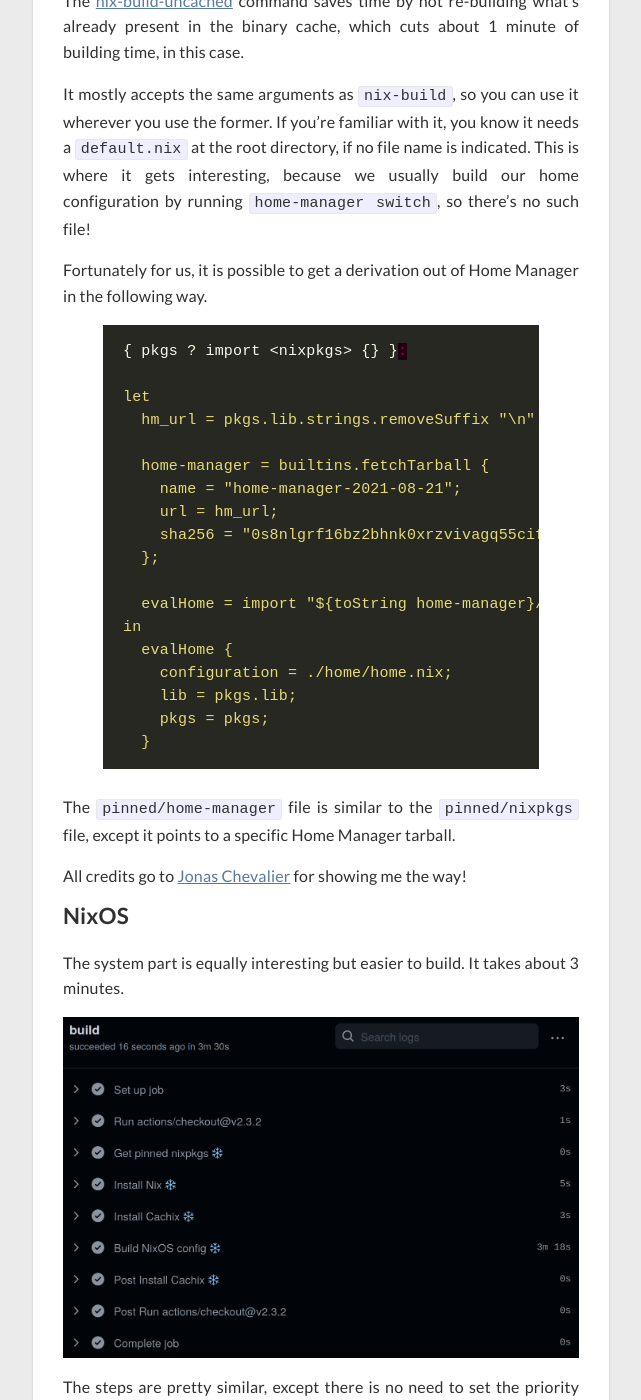
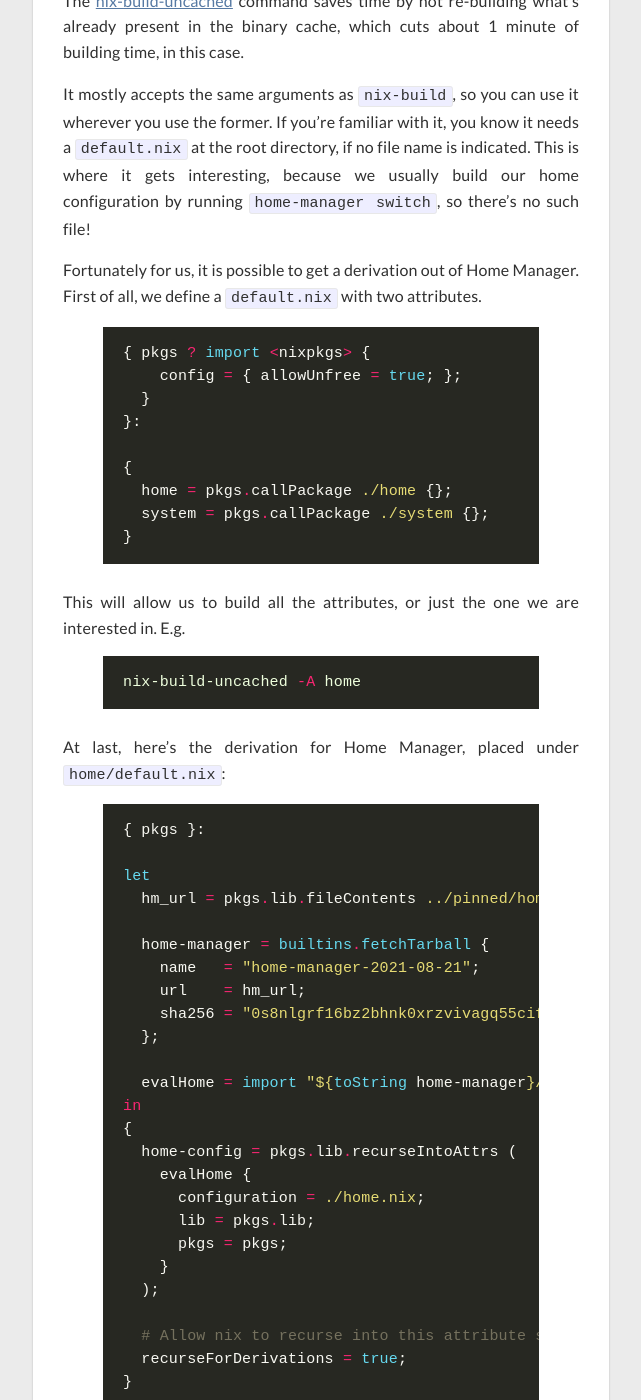
Before and after one commit to gvolpe/blog-comments, a Jekyll site: the page built from _posts/2021-08-23-nixos-binary-cache-ci.md, in a window 1280 px wide and 1400 px high, scrolled down 2442 px. Shown: the whole window, without its empty margins (319-960 px from the left). Built offline with Jekyll 4.4.1, drawn with Linux system fonts in a browser that asks for light colours; nearby versions of some CDN libraries; some of the changed text lies outside the part shown.

Commit message:
update according to https://github.com/gvolpe/nix-config/pull/11

```diff
--- a/_posts/2021-08-23-nixos-binary-cache-ci.md
+++ b/_posts/2021-08-23-nixos-binary-cache-ci.md
@@ -76,13 +76,33 @@ The [nix-build-uncached](https://github.com/Mic92/nix-build-uncached) command sa
 
 It mostly accepts the same arguments as `nix-build`, so you can use it wherever you use the former. If you're familiar with it, you know it needs a `default.nix` at the root directory, if no file name is indicated. This is where it gets interesting, because we usually build our home configuration by running `home-manager switch`, so there's no such file!
 
-Fortunately for us, it is possible to get a derivation out of Home Manager in the following way.
+Fortunately for us, it is possible to get a derivation out of Home Manager. First of all, we define a `default.nix` with two attributes.
 
-{% highlight yaml %}
-{ pkgs ? import <nixpkgs> {} }:
+{% highlight nix %}
+{ pkgs ? import <nixpkgs> {
+    config = { allowUnfree = true; };
+  }
+}:
+
+{
+  home = pkgs.callPackage ./home {};
+  system = pkgs.callPackage ./system {};
+}
+{% endhighlight %}
+
+This will allow us to build all the attributes, or just the one we are interested in. E.g.
+
+{% highlight bash %}
+nix-build-uncached -A home
+{% endhighlight %}
+
+At last, here's the derivation for Home Manager, placed under `home/default.nix`:
+
+{% highlight nix %}
+{ pkgs }:
 
 let
-  hm_url = pkgs.lib.strings.removeSuffix "\n" (builtins.readFile ./pinned/home-manager);
+  hm_url = pkgs.lib.fileContents ../pinned/home-manager;
 
   home-manager = builtins.fetchTarball {
     name   = "home-manager-2021-08-21";
@@ -92,11 +112,18 @@ let
 
   evalHome = import "${toString home-manager}/modules";
 in
-  evalHome {
-    configuration = ./home/home.nix;
-    lib = pkgs.lib;
-    pkgs = pkgs;
-  }
+{
+  home-config = pkgs.lib.recurseIntoAttrs (
+    evalHome {
+      configuration = ./home.nix;
+      lib = pkgs.lib;
+      pkgs = pkgs;
+    }
+  );
+
+  # Allow nix to recurse into this attribute set to look for derivations
+  recurseForDerivations = true;
+}
 {% endhighlight %}
 
 The `pinned/home-manager` file is similar to the `pinned/nixpkgs` file, except it points to a specific Home Manager tarball.
@@ -116,12 +143,16 @@ The steps are pretty similar, except there is no need to set the priority flag f
   run: ./build.sh ci-system
 {% endhighlight %}
 
-That script runs the following command:
+Next we have the derivation for the system part, defined under `system/default.nix`:
 
-{% highlight bash %}
-nix-build-uncached '<nixpkgs/nixos>' \
- -I nixos-config=system/configuration.nix \
- -A system
+{% highlight nix %}
+{ pkgs }:
+
+{
+  system = pkgs.lib.recurseIntoAttrs (
+    pkgs.nixos [ ./configuration.nix ]
+  );
+}
 {% endhighlight %}
 
 ### Conclusion
```
